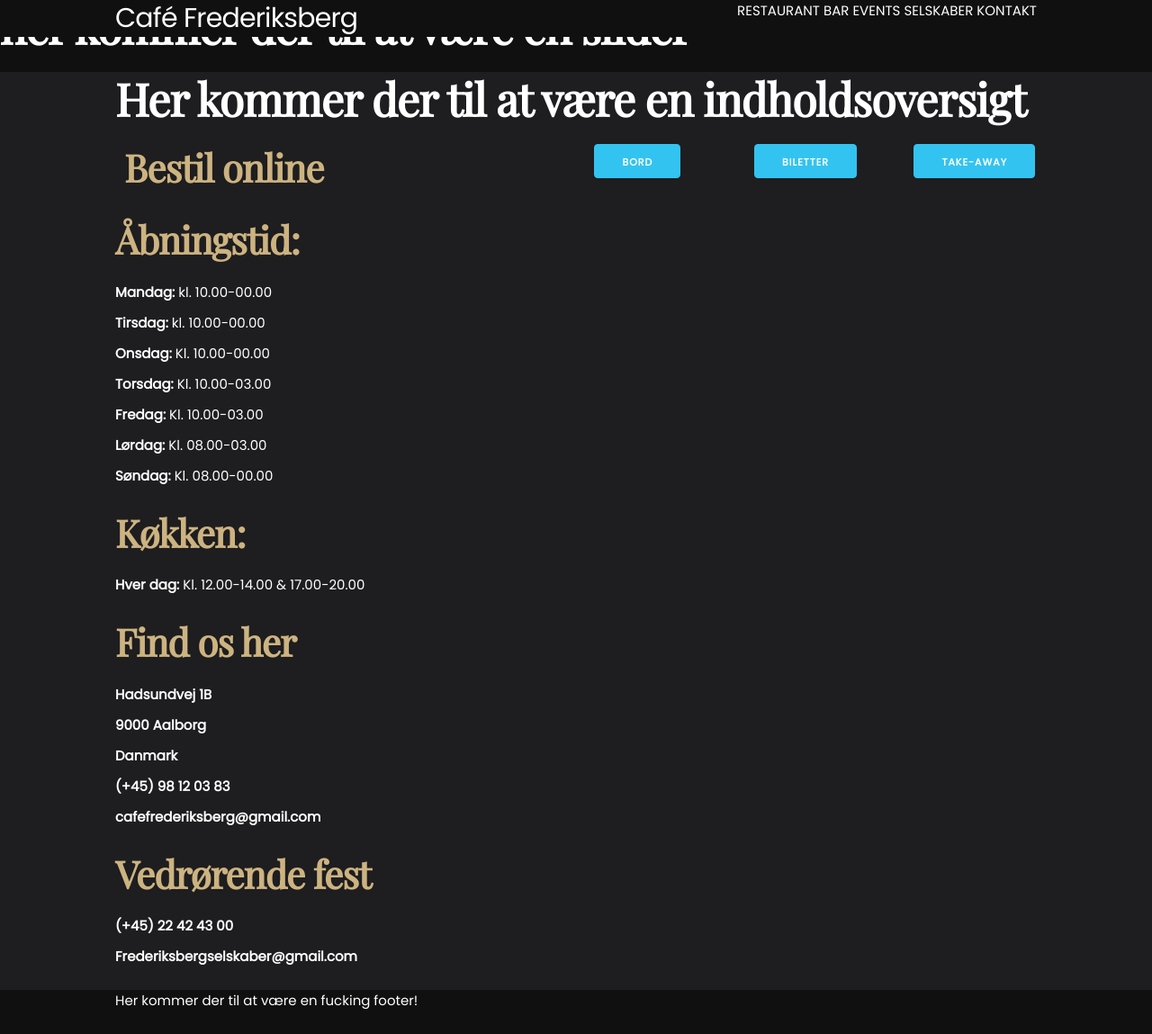
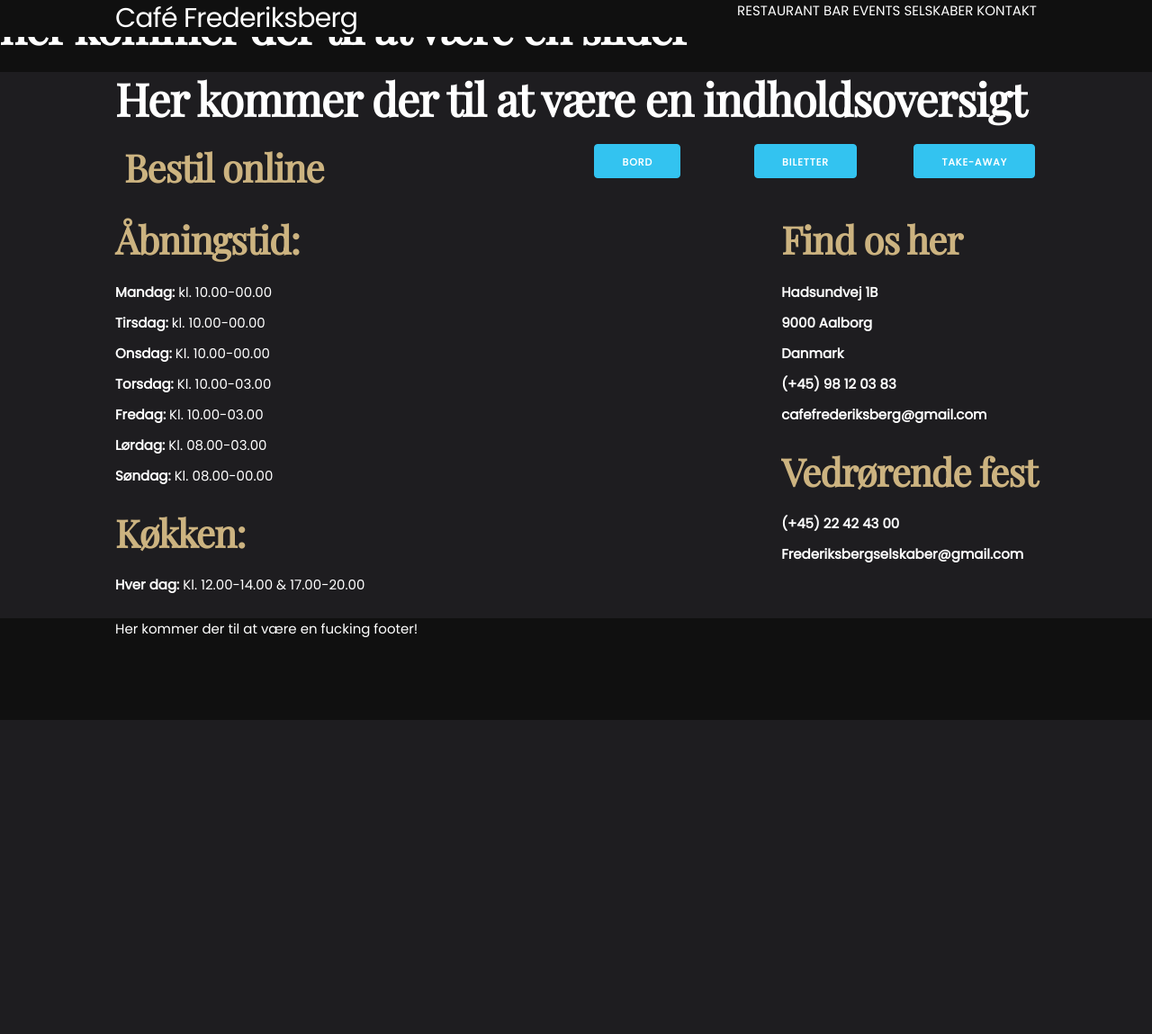
Before and after one commit to simoneliasen/cafefrederiksberg, a PHP site: page /pages/kontakt.php in a window 1280 px wide. Shown: the whole page at 90% size. After the commit the page ends 800 px from the top, so only its background shows below. Run offline with PHP 8.4, Linux system fonts and the light colour scheme.

Commit message:
Column ændringer

```diff
--- a/css/stylesheet.css
+++ b/css/stylesheet.css
@@ -174,6 +174,9 @@
   width: 100%;
   height: 80px;
 }
+.Opening_info{
+  background-color: #101010;
+}
 .opening_float_left{
   float: left;
 }
--- a/pages/kontakt.php
+++ b/pages/kontakt.php
@@ -59,7 +59,7 @@
       <div class="Opening_info">
         <div class="row indholdsoversigt">
           <div class="one-third">
-            <div>
+            <div class="opening_float_left">
               <h2>Åbningstid:</h2>
                 <ul class="opening_times">
                   <li><strong>Mandag:</strong>  kl. 10.00-00.00</li>
@@ -78,7 +78,7 @@
             <div class="one-third">
             </div>
             <div class="one-third">
-              <div>
+              <div class="kontaktinfo_float_right">
                 <h2>Find os her</h2>
                   <ul class="opening_times">
                     <li><strong>Hadsundvej 1B</strong></li>
```
